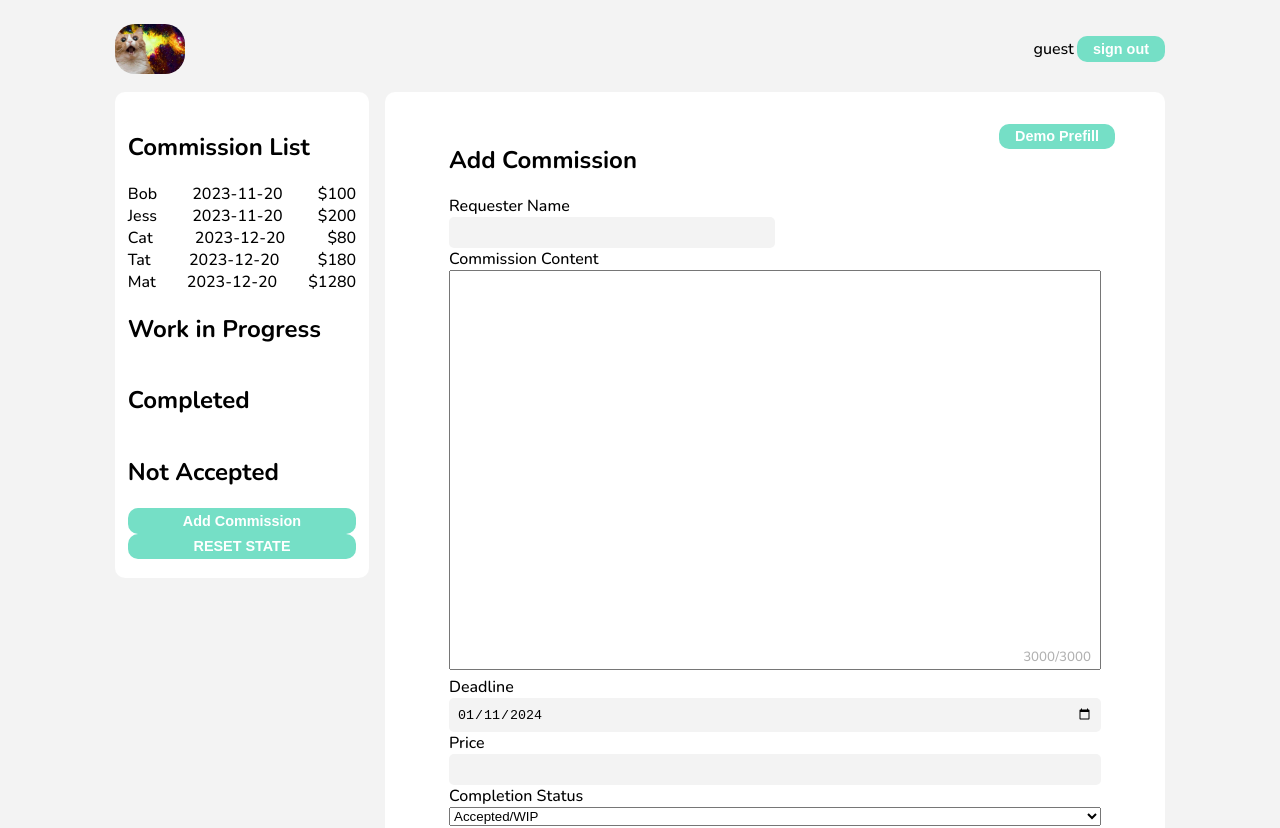
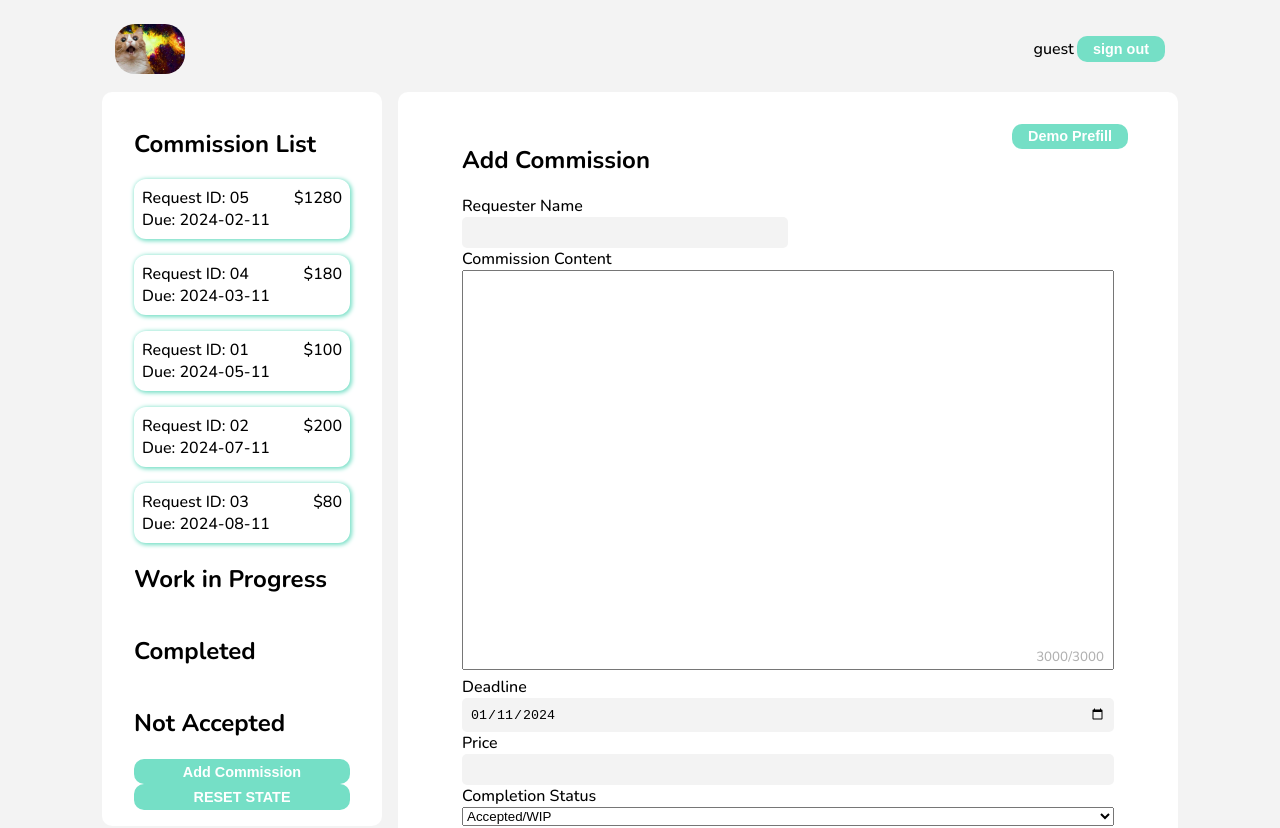
Before and after one commit to andersonzw/commission-manager, a React (Vite) app: page / in a window 1280 px wide. Shown: the top 828 px of the page. Built offline with nearby package versions, Linux system fonts and the light colour scheme; no server answers.

Commit message:
sort commission list by due date

```diff
--- a/src/routes/add-commission/AddCommission.jsx
+++ b/src/routes/add-commission/AddCommission.jsx
@@ -6,6 +6,7 @@ import PixivIcon from "../../assets/pixiv.svg";
 import SkebIcon from "../../assets/skeb.svg";
 import MailIcon from "../../assets/mail.svg";
 import Radio from "../../components/radio/Radio";
+import { getDate } from "../../util/util-functions";
 // Add Commission Page
 const AddCommission = () => {
   const date = new Date();
@@ -62,6 +63,7 @@ const AddCommission = () => {
       name: name,
       id: generateUniqueID(),
       refImage: selectedImages,
+      added: getDate(0)
     };
     // add commission to commission store
     dispatch(addCommissionToList(commissionObject));
--- a/src/routes/commission-page/Commission.jsx
+++ b/src/routes/commission-page/Commission.jsx
@@ -20,7 +20,7 @@ const Commissions = () => {
   const commission = commissionList.filter((obj) => {
     return obj.id === userId;
   });
-  const { name, price, description, date, status, source, refImage } =
+  const { name, price, description, date, status, source, refImage, added } =
     commission[0];
 
   const handleRemove = () => {
@@ -37,7 +37,7 @@ const Commissions = () => {
     <section className=" commission-section">
       <div className="header">
         <h1>Request: {userId}</h1>
-        <h1>{date}</h1>
+        <h1>Due: {date}</h1>
         <div className={`status ${status}`}>
           <h3>{status}</h3>
         </div>
@@ -45,13 +45,11 @@ const Commissions = () => {
       <div className="secondary-header">
         <h2 className="requester-name">Requester: {name}</h2>
         <span className="right">
-
           <p className="price">${price}</p>
           <p className="source">{source}</p>
         </span>
       </div>
       <div className="description">{description}</div>
-
       {refImage[0] && (
         <div className="slider-container">
           <h3>References</h3>
@@ -63,7 +61,8 @@ const Commissions = () => {
             ))}
           </SimpleSlider>
         </div>
-      )}
+      )}{" "}
+      <p>Added: {added}</p>
       <div className="button-container">
         <button onClick={() => displayConfirmDialogue()}>Remove</button>
         <button>Edit</button>
--- a/src/routes/sidebar/Sidebar.css
+++ b/src/routes/sidebar/Sidebar.css
@@ -1,12 +1,12 @@
 .sidebar-section {
   background: white;
-    width: 254px;
+  min-width: 280px;
   border-radius: 10px;
   height: 100%;
   display: flex;
   flex-direction: column;
   margin-bottom: auto;
-
+  padding: 1rem 2rem;
 }
 .sidebar-outlet {
   display: flex;
@@ -16,3 +16,21 @@
   flex-wrap: nowrap;
   align-items: flex-start;
 }
+
+.commission-list {
+  display: flex;
+  flex-direction: column;
+  gap: 1rem;
+}
+.sidebar-com-card {
+  display: flex;
+  flex-direction: column;
+  box-shadow: 1px 1px 4px 1px var(--primary);
+  padding: 0.5rem;
+  border-radius: 12px;
+}
+
+.sidebar-com-card > div {
+  display: flex;
+  justify-content: space-between;
+}
--- a/src/routes/sidebar/Sidebar.jsx
+++ b/src/routes/sidebar/Sidebar.jsx
@@ -3,29 +3,47 @@ import "./Sidebar.css";
 import { selectComList } from "../../util/store/commissionSlice";
 import { Link, Outlet, useNavigate } from "react-router-dom";
 import resetPersistedState from "../../util/store/ResetPersistedState";
+import { useEffect } from "react";
+
 const Sidebar = () => {
   const commissionList = useSelector(selectComList);
+
+  // Sort commission list by due dates
+  const sortedcommissionList = [...commissionList].sort((a, b) => {
+    const dateA = new Date(a.date);
+    const dateB = new Date(b.date);
+    return dateA.getTime() - dateB.getTime();
+  });
+
   const navigate = useNavigate();
   return (
     <div className="sidebar-outlet">
-      <section className="inner-paddings sidebar-section">
+      <section className="sidebar-section">
         <h1>Commission List</h1>
-        <div>
-          {commissionList.map((com, i) => (
-
-              <Link to={`/commission/${com.id}`} className="commission-preview" key={i}>
-                <span>{com.name}</span>
-                <span>{com.date}</span>
-                <span>${com.price}</span>
-              </Link>
-
+        <div className="commission-list">
+          {sortedcommissionList.map((com, i) => (
+            <div key={i} className="sidebar-com-card">
+              <div>
+                <span>Request ID: {com.id}</span> <span> ${com.price}</span>
+              </div>
+              <span>Due: {com.date}</span>
+            </div>
+            // <Link
+            //   to={`/commission/${com.id}`}
+            //   className="commission-preview"
+            //   key={i}
+            // >
+            //   <span>{com.name}</span>
+            //   <span>{com.date}</span>
+            //   <span>${com.price}</span>
+            // </Link>
           ))}
         </div>
         <h1>Work in Progress</h1>
         <h1>Completed</h1>
         <h1>Not Accepted</h1>
         <button onClick={() => navigate("/")}>Add Commission</button>
-        <button onClick = {() => resetPersistedState()}> RESET STATE</button>
+        <button onClick={() => resetPersistedState()}> RESET STATE</button>
       </section>
       <Outlet />
     </div>
--- a/src/util/store/commissionSlice.js
+++ b/src/util/store/commissionSlice.js
@@ -1,14 +1,17 @@
 import { createSlice } from "@reduxjs/toolkit";
-const currentDate = new Date();
-const futureDate = new Date(currentDate);
-futureDate.setMonth(currentDate.getMonth() + 1);
+import { getDate } from "../util-functions";
+
+// Extract year, month, and day
+
+// Format into yyyy-mm-dd
 const INITIAL_STATE = {
   comList: [
     {
       price: "100",
       description:
         "Suzuran, an ethereally captivating arcanist from the mystical enclave of Eclipsia stands at 5'7 with midnight-blue hair, violet eyes, and an aura of tranquil elegance. Clad in an intricately designed navy-blue qipao, complemented by an azure cloak and a silver pendant, she wields the slim crystal staff Moonlit Serenity and carries a pouch of magical charms.",
-      date: "2023-11-20",
+      date: getDate(4),
+      added: getDate(0),
       status: "Completed",
       source: "pixiv",
       name: "Bob",
@@ -26,7 +29,8 @@ const INITIAL_STATE = {
       price: "200",
       description:
         "Suzuran, an ethereally captivating arcanist from the mystical enclave of Eclipsia stands at 5'7 with midnight-blue hair, violet eyes, and an aura of tranquil elegance. Clad in an intricately designed navy-blue qipao, complemented by an azure cloak and a silver pendant, she wields the slim crystal staff Moonlit Serenity and carries a pouch of magical charms.",
-      date: "2023-11-20",
+        date: getDate(6),
+        added: getDate(-1),
       status: "Declined",
       source: "skeb",
       name: "Jess",
@@ -40,8 +44,8 @@ const INITIAL_STATE = {
       price: "80",
       description:
         "Suzuran, an ethereally captivating arcanist from the mystical enclave of Eclipsia stands at 5'7 with midnight-blue hair, violet eyes, and an aura of tranquil elegance. Clad in an intricately designed navy-blue qipao, complemented by an azure cloak and a silver pendant, she wields the slim crystal staff Moonlit Serenity and carries a pouch of magical charms.",
-      date: "2023-12-20",
-      status: "Accepted/WIP",
+        date: getDate(7),
+        added: getDate(0),
       source: "mail",
       name: "Cat",
       id: "03",
@@ -55,7 +59,8 @@ const INITIAL_STATE = {
       price: "180",
       description:
         "Suzuran, an ethereally captivating arcanist from the mystical enclave of Eclipsia stands at 5'7 with midnight-blue hair, violet eyes, and an aura of tranquil elegance. Clad in an intricately designed navy-blue qipao, complemented by an azure cloak and a silver pendant, she wields the slim crystal staff Moonlit Serenity and carries a pouch of magical charms.",
-      date: "2023-12-20",
+        date: getDate(2),
+        added: getDate(0),
       status: "Accepted/WIP",
       source: "other",
       name: "Tat",
@@ -68,7 +73,8 @@ const INITIAL_STATE = {
       price: "1280",
       description:
         "Suzuran, an ethereally captivating arcanist from the mystical enclave of Eclipsia stands at 5'7 with midnight-blue hair, violet eyes, and an aura of tranquil elegance. Clad in an intricately designed navy-blue qipao, complemented by an azure cloak and a silver pendant, she wields the slim crystal staff Moonlit Serenity and carries a pouch of magical charms.",
-      date: "2023-12-20",
+        date: getDate(1),
+        added: getDate(-2),
       status: "Accepted/WIP",
       source: "skeb",
       name: "Mat",
--- /dev/null
+++ b/src/util/util-functions.js
@@ -0,0 +1,10 @@
+
+export const getDate = (future) => {
+    const currentDate = new Date();
+    const futureDate = new Date(currentDate);
+    futureDate.setMonth(currentDate.getMonth() + future);
+    const year = futureDate.getFullYear();
+    const month = String(futureDate.getMonth() + 1).padStart(2, "0"); // Month is zero-indexed
+    const day = String(futureDate.getDate()).padStart(2, "0");
+    return `${year}-${month}-${day}`;
+  };
```
Lines whose indentation alone changed are shown as unchanged.
